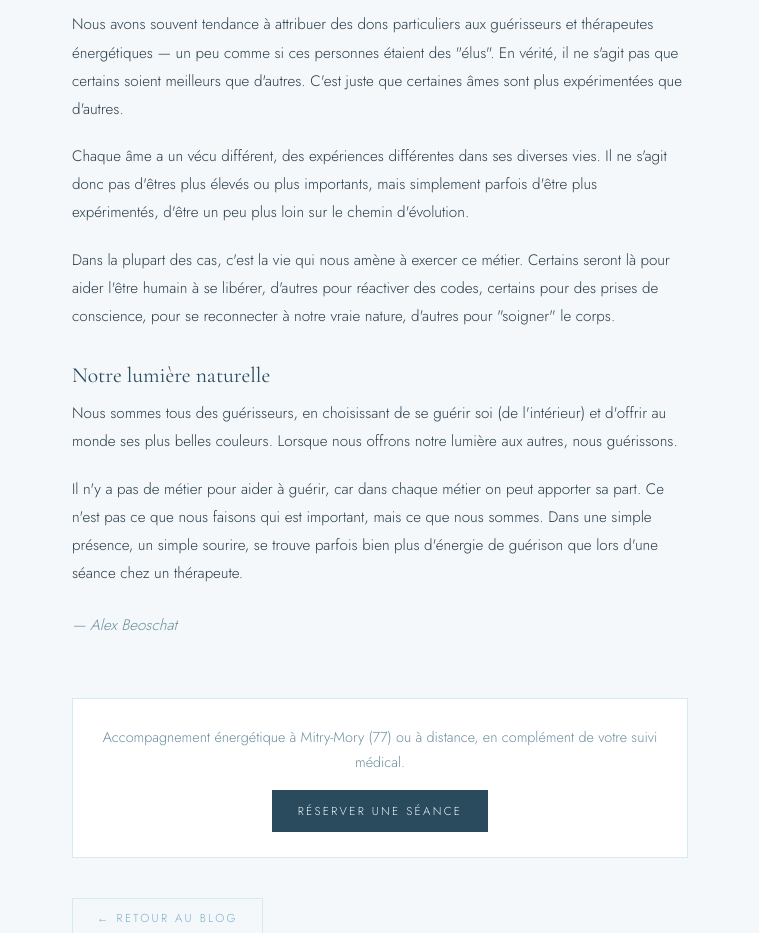
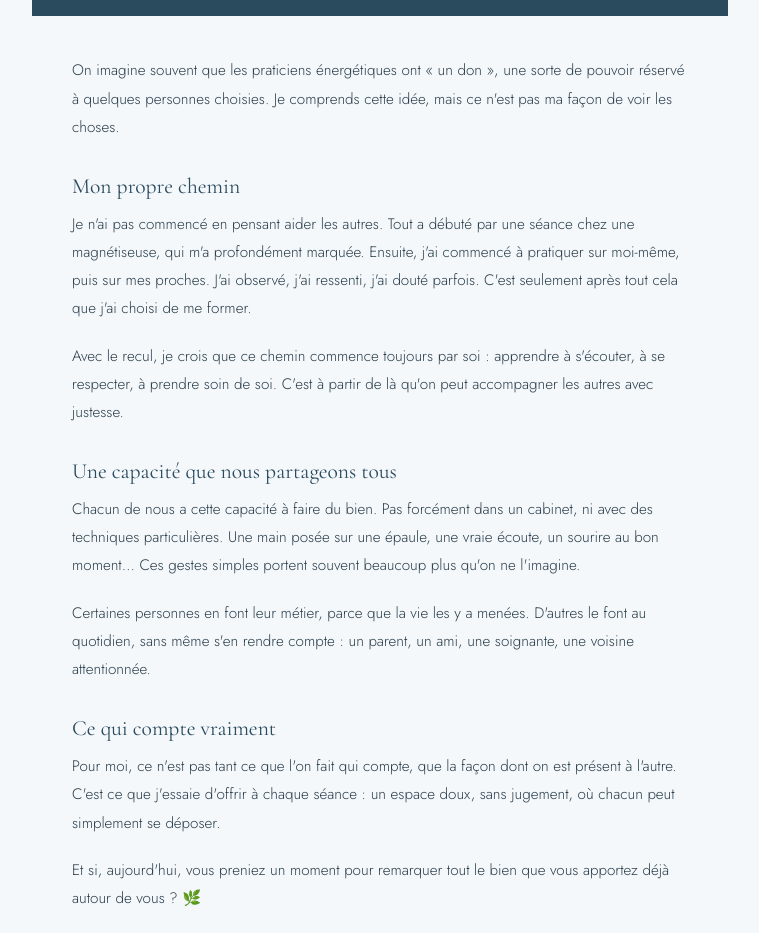
Before and after one commit to nathalieenergetique77-eng/nathalieenergetique77-eng.github.io, a plain HTML site: page nous-sommes-tous-des-guerisseurs.html in a window 1280 px wide. Shown: the part 236-1169 px from the top of the page, without its empty margins (260-1019 px from the left). Drawn offline with nearby package versions, Linux system fonts and the light colour scheme.

Commit message:
Add files via upload

```diff
--- a/nous-sommes-tous-des-guerisseurs.html
+++ b/nous-sommes-tous-des-guerisseurs.html
@@ -3,12 +3,12 @@
 <head>
   <meta charset="UTF-8">
   <meta name="viewport" content="width=device-width, initial-scale=1.0">
-  <title>Nous sommes tous des guérisseurs – Nath.energetique, Mitry-Mory (77)</title>
-  <meta name="description" content="Ce n&#x27;est pas ce que nous faisons qui est important, mais ce que nous sommes. Un regard inspirant sur notre capacité naturelle à guérir et à offrir notre lumière.">
+  <title>Nous portons tous en nous une capacité à prendre soin – Nath.energetique, Mitry-Mory (77)</title>
+  <meta name="description" content="Pas besoin d&#x27;un don particulier pour faire du bien autour de soi. Une présence, un sourire, une écoute… Quelques mots sur ce qui m&#x27;a menée vers cette pratique, et sur ce que je crois profondément.">
   <link rel="canonical" href="https://blog.praticienneenergie.fr/nous-sommes-tous-des-guerisseurs.html">
   <meta property="og:type" content="article">
-  <meta property="og:title" content="Nous sommes tous des guérisseurs – Nath.energetique, Mitry-Mory (77)">
-  <meta property="og:description" content="Ce n&#x27;est pas ce que nous faisons qui est important, mais ce que nous sommes. Un regard inspirant sur notre capacité naturelle à guérir et à offrir notre lumière.">
+  <meta property="og:title" content="Nous portons tous en nous une capacité à prendre soin – Nath.energetique, Mitry-Mory (77)">
+  <meta property="og:description" content="Pas besoin d&#x27;un don particulier pour faire du bien autour de soi. Une présence, un sourire, une écoute… Quelques mots sur ce qui m&#x27;a menée vers cette pratique, et sur ce que je crois profondément.">
   <meta property="og:url" content="https://blog.praticienneenergie.fr/nous-sommes-tous-des-guerisseurs.html">
   <meta property="og:locale" content="fr_FR">
   <link href="https://fonts.googleapis.com/css2?family=Cormorant+Garamond:ital,wght@0,300;0,400;0,600;1,300;1,400&family=Jost:wght@300;400;500&display=swap" rel="stylesheet">
@@ -337,16 +337,20 @@
   <article class="article-modal">
     <header class="article-header">
       <div class="card-tag">Réflexion &amp; Inspiration</div>
-      <h1>Nous sommes tous des guérisseurs</h1>
+      <h1>Nous portons tous en nous une capacité à prendre soin</h1>
     </header>
     <div class="article-body">
-      <p>Nous avons souvent tendance à attribuer des dons particuliers aux guérisseurs et thérapeutes énergétiques — un peu comme si ces personnes étaient des "élus". En vérité, il ne s'agit pas que certains soient meilleurs que d'autres. C'est juste que certaines âmes sont plus expérimentées que d'autres.</p>
-      <p>Chaque âme a un vécu différent, des expériences différentes dans ses diverses vies. Il ne s'agit donc pas d'êtres plus élevés ou plus importants, mais simplement parfois d'être plus expérimentés, d'être un peu plus loin sur le chemin d'évolution.</p>
-      <p>Dans la plupart des cas, c'est la vie qui nous amène à exercer ce métier. Certains seront là pour aider l'être humain à se libérer, d'autres pour réactiver des codes, certains pour des prises de conscience, pour se reconnecter à notre vraie nature, d'autres pour "soigner" le corps.</p>
-      <h3>Notre lumière naturelle</h3>
-      <p>Nous sommes tous des guérisseurs, en choisissant de se guérir soi (de l'intérieur) et d'offrir au monde ses plus belles couleurs. Lorsque nous offrons notre lumière aux autres, nous guérissons.</p>
-      <p>Il n'y a pas de métier pour aider à guérir, car dans chaque métier on peut apporter sa part. Ce n'est pas ce que nous faisons qui est important, mais ce que nous sommes. Dans une simple présence, un simple sourire, se trouve parfois bien plus d'énergie de guérison que lors d'une séance chez un thérapeute.</p>
-      <p style="font-style:italic; color: var(--muted); margin-top: 1.5rem;">— Alex Beoschat</p>
+      <p>On imagine souvent que les praticiens énergétiques ont « un don », une sorte de pouvoir réservé à quelques personnes choisies. Je comprends cette idée, mais ce n'est pas ma façon de voir les choses.</p>
+      <h3>Mon propre chemin</h3>
+      <p>Je n'ai pas commencé en pensant aider les autres. Tout a débuté par une séance chez une magnétiseuse, qui m'a profondément marquée. Ensuite, j'ai commencé à pratiquer sur moi-même, puis sur mes proches. J'ai observé, j'ai ressenti, j'ai douté parfois. C'est seulement après tout cela que j'ai choisi de me former.</p>
+      <p>Avec le recul, je crois que ce chemin commence toujours par soi : apprendre à s'écouter, à se respecter, à prendre soin de soi. C'est à partir de là qu'on peut accompagner les autres avec justesse.</p>
+      <h3>Une capacité que nous partageons tous</h3>
+      <p>Chacun de nous a cette capacité à faire du bien. Pas forcément dans un cabinet, ni avec des techniques particulières. Une main posée sur une épaule, une vraie écoute, un sourire au bon moment… Ces gestes simples portent souvent beaucoup plus qu'on ne l'imagine.</p>
+      <p>Certaines personnes en font leur métier, parce que la vie les y a menées. D'autres le font au quotidien, sans même s'en rendre compte : un parent, un ami, une soignante, une voisine attentionnée.</p>
+      <h3>Ce qui compte vraiment</h3>
+      <p>Pour moi, ce n'est pas tant ce que l'on fait qui compte, que la façon dont on est présent à l'autre. C'est ce que j'essaie d'offrir à chaque séance : un espace doux, sans jugement, où chacun peut simplement se déposer.</p>
+      <p>Et si, aujourd'hui, vous preniez un moment pour remarquer tout le bien que vous apportez déjà autour de vous ? 🌿</p>
+      <p style="font-style:italic; color: var(--muted); margin-top: 1.5rem;">Cet article est né d'un texte d'Alex Beoschat qui m'a beaucoup touchée, parce qu'il exprime ma façon de voir les choses.</p>
     </div>
     <div class="cta">
       <p>Accompagnement énergétique à Mitry-Mory (77) ou à distance, en complément de votre suivi médical.</p>
```
Also changed, not shown: index.html (+2 -2 lines).
